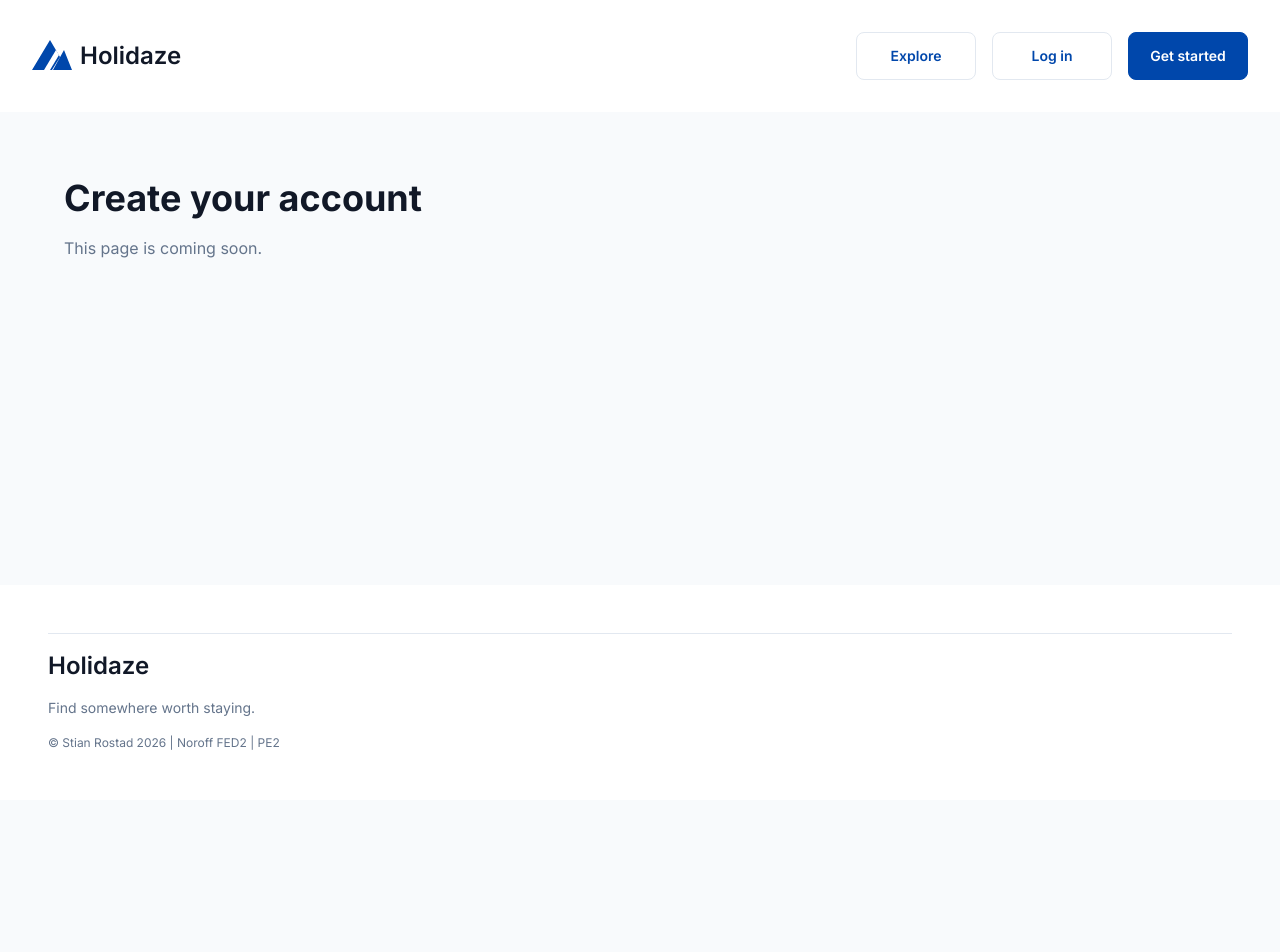
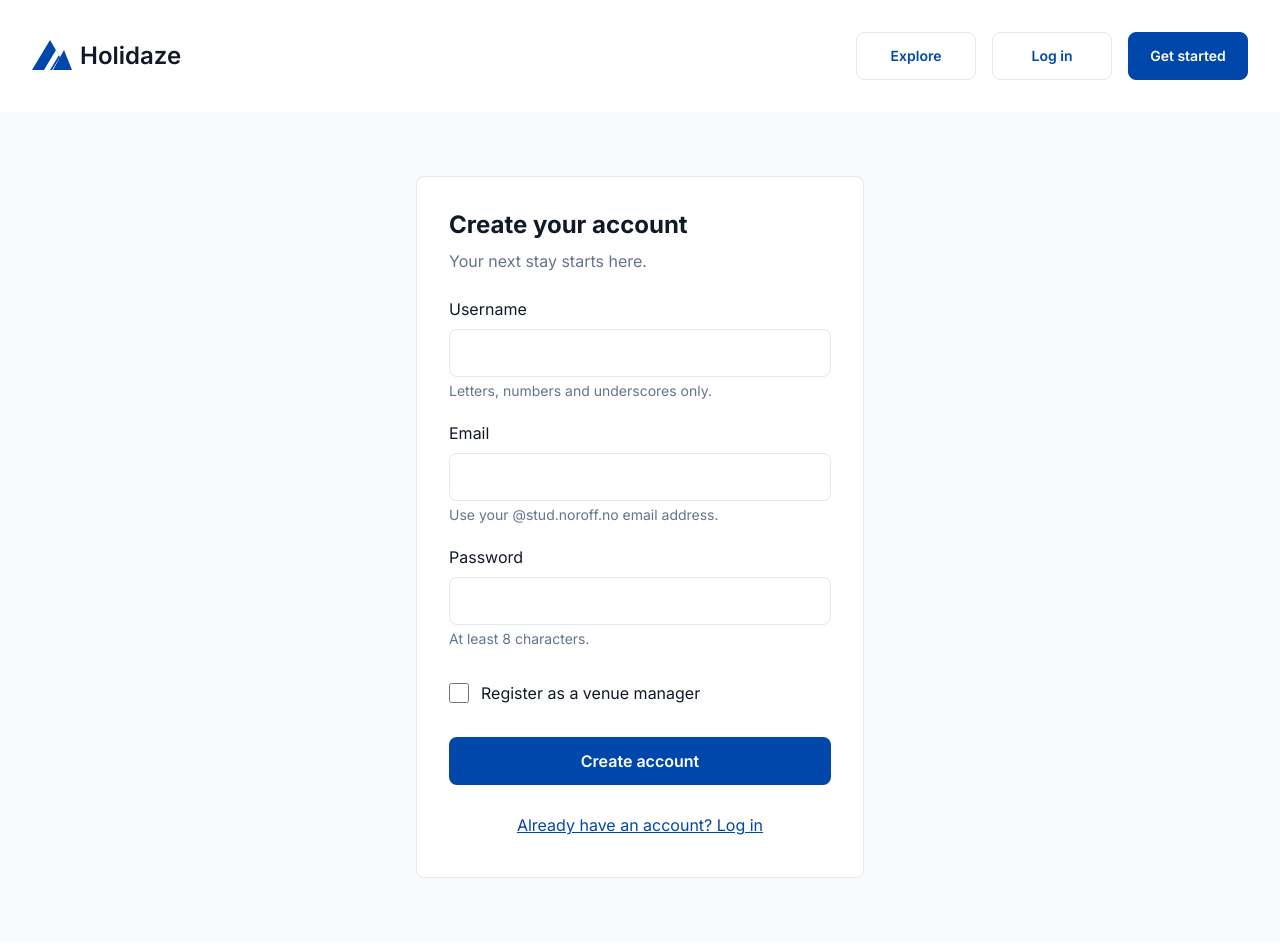
Before and after one commit to stiansame/fed2_pe2_holidaze, a React (Vite) app: page /register in a window 1280 px wide. Shown: the top 952 px of the page. Before the commit the page ends 800 px from the top, so only its background shows below. Built offline with nearby package versions, Linux system fonts and the light colour scheme.

Commit message:
m2/auth - registering og innlogging

```diff
--- a/src/App.jsx
+++ b/src/App.jsx
@@ -3,6 +3,8 @@ import Home from './pages/Home.jsx';
 import NotFound from './pages/NotFound.jsx';
 import ComingSoon from './pages/ComingSoon.jsx';
 import Layout from './components/layout/Layout.jsx';
+import AuthForm from './pages/AuthForm.jsx';
+import RequireAuth from './auth/RequireAuth.jsx';
 
 export default function App() {
   return (
@@ -10,8 +12,17 @@ export default function App() {
       <Route element={<Layout />}>
         <Route path="/" element={<Home />} />
         <Route path="/venues" element={<ComingSoon title="Explore venues" />} />
-        <Route path="/login" element={<ComingSoon title="Log in" />} />
-        <Route path="/register" element={<ComingSoon title="Create your account" />} />
+        <Route path="/login" element={<AuthForm key="login" />} />
+        <Route path="/register" element={<AuthForm key="register" register />} />
+        <Route element={<RequireAuth />}>
+          <Route path="/profile" element={<ComingSoon title="My profile" />} />
+          <Route path="/bookings" element={<ComingSoon title="My bookings" />} />
+        </Route>
+        <Route element={<RequireAuth manager />}>
+          <Route path="/manager" element={<ComingSoon title="Manager dashboard" />} />
+          <Route path="/manager/venues" element={<ComingSoon title="My venues" />} />
+          <Route path="/manager/venues/new" element={<ComingSoon title="Create venue" />} />
+        </Route>
         <Route path="*" element={<NotFound />} />
       </Route>
     </Routes>
--- /dev/null
+++ b/src/auth/AuthContext.js
@@ -0,0 +1,4 @@
+import { createContext, useContext } from 'react';
+
+export const AuthContext = createContext(null);
+export const useAuth = () => useContext(AuthContext);
--- /dev/null
+++ b/src/auth/AuthProvider.jsx
@@ -0,0 +1,52 @@
+import { useEffect, useState } from 'react';
+import { apiRequest } from '../api/client.js';
+import { AuthContext } from './AuthContext.js';
+import { readSession, SESSION_KEY, sessionExpiresAt } from './session.js';
+
+export default function AuthProvider({ children }) {
+  const [user, setUser] = useState(() => readSession(localStorage));
+  const [notice, setNotice] = useState('');
+
+  function logout(message = '') {
+    localStorage.removeItem(SESSION_KEY);
+    setUser(null);
+    setNotice(message);
+  }
+
+  async function login(credentials) {
+    const { data } = await apiRequest('auth/login', {
+      method: 'POST', query: { _holidaze: true }, body: credentials,
+    });
+    const session = {
+      name: data.name, email: data.email, venueManager: data.venueManager === true,
+      accessToken: data.accessToken,
+    };
+    localStorage.setItem(SESSION_KEY, JSON.stringify(session));
+    setNotice('');
+    setUser(session);
+    return session;
+  }
+
+  // Authenticated feature calls use this wrapper so a rejected token ends the session.
+  async function request(path, options = {}) {
+    try {
+      return await apiRequest(path, { ...options, token: user?.accessToken });
+    } catch (error) {
+      if (error.status === 401) logout('Your session has ended. Please log in again.');
+      throw error;
+    }
+  }
+
+  useEffect(() => {
+    if (!user) return;
+    const timer = setInterval(() => {
+      if (sessionExpiresAt(user) > Date.now()) return;
+      localStorage.removeItem(SESSION_KEY);
+      setUser(null);
+      setNotice('Your session has expired. Please log in again.');
+    }, 1000);
+    return () => clearInterval(timer);
+  }, [user]);
+
+  return <AuthContext.Provider value={{ user, notice, login, logout, request }}>{children}</AuthContext.Provider>;
+}
--- /dev/null
+++ b/src/auth/RequireAuth.jsx
@@ -0,0 +1,10 @@
+import { Navigate, Outlet, useLocation } from 'react-router-dom';
+import { useAuth } from './AuthContext.js';
+
+export default function RequireAuth({ manager = false }) {
+  const { user } = useAuth();
+  const location = useLocation();
+  if (!user) return <Navigate to="/login" state={{ from: location.pathname }} replace />;
+  if (manager && !user.venueManager) return <Navigate to="/profile" replace />;
+  return <Outlet />;
+}
--- /dev/null
+++ b/src/auth/session.js
@@ -0,0 +1,24 @@
+export const SESSION_KEY = 'holidaze-session';
+
+export function sessionExpiresAt(user) {
+  try {
+    const payload = user.accessToken.split('.')[1].replace(/-/g, '+').replace(/_/g, '/');
+    const claims = JSON.parse(atob(payload));
+    if (!claims || typeof claims !== 'object' || Array.isArray(claims)) return 0;
+    // JWT expiry is optional. Without exp, the API decides when the token is rejected.
+    if (!('exp' in claims)) return Infinity;
+    return Number.isFinite(claims.exp) ? claims.exp * 1000 : 0;
+  } catch {
+    return 0;
+  }
+}
+
+export function readSession(storage) {
+  try {
+    const user = JSON.parse(storage.getItem(SESSION_KEY));
+    return user && typeof user.name === 'string' && typeof user.venueManager === 'boolean'
+      && sessionExpiresAt(user) > Date.now() ? user : null;
+  } catch {
+    return null;
+  }
+}
--- a/src/components/layout/NavigationLinks.jsx
+++ b/src/components/layout/NavigationLinks.jsx
@@ -1,13 +1,22 @@
-import { NavLink } from 'react-router-dom';
+import { NavLink, useNavigate } from 'react-router-dom';
+import { useAuth } from '../../auth/AuthContext.js';
 
 export default function NavigationLinks({ mobile = false, onNavigate }) {
+  const { user, logout } = useAuth();
+  const navigate = useNavigate();
   const links = [
     { to: '/venues', label: mobile ? 'Explore venues' : 'Explore' },
-    { to: '/login', label: 'Log in' },
-    { to: '/register', label: mobile ? 'Create account' : 'Get started', primary: !mobile },
+    ...(user ? [
+      { to: '/bookings', label: 'My bookings' },
+      { to: '/profile', label: 'My profile' },
+      ...(user.venueManager ? [{ to: '/manager', label: 'Manager' }] : []),
+    ] : [
+      { to: '/login', label: 'Log in' },
+      { to: '/register', label: mobile ? 'Create account' : 'Get started', primary: !mobile },
+    ]),
   ];
 
-  return links.map(({ to, label, primary }) => (
+  return <>{links.map(({ to, label, primary }) => (
     <NavLink
       key={to}
       to={to}
@@ -16,5 +25,9 @@ export default function NavigationLinks({ mobile = false, onNavigate }) {
     >
       {label}
     </NavLink>
-  ));
+  ))}{user && <button type="button" className={`min-h-12 rounded-lg border border-border px-4 text-small font-semibold text-primary hover:bg-tint ${mobile ? 'w-full' : ''}`} onClick={() => {
+    logout();
+    onNavigate?.();
+    navigate('/', { replace: true });
+  }}>Log out</button>}</>;
 }
--- a/src/main.jsx
+++ b/src/main.jsx
@@ -2,12 +2,13 @@ import { StrictMode } from 'react';
 import { createRoot } from 'react-dom/client';
 import { BrowserRouter } from 'react-router-dom';
 import App from './App.jsx';
+import AuthProvider from './auth/AuthProvider.jsx';
 import './styles/index.css';
 
 createRoot(document.getElementById('root')).render(
   <StrictMode>
     <BrowserRouter>
-      <App />
+      <AuthProvider><App /></AuthProvider>
     </BrowserRouter>
   </StrictMode>,
 );
--- /dev/null
+++ b/src/pages/AuthForm.jsx
@@ -0,0 +1,94 @@
+import { useState } from 'react';
+import { Link, Navigate, useLocation, useNavigate } from 'react-router-dom';
+import { apiRequest } from '../api/client.js';
+import { useAuth } from '../auth/AuthContext.js';
+
+const inputClass = 'mt-2 min-h-12 w-full rounded-lg border border-border bg-surface px-3';
+
+export default function AuthForm({ register = false }) {
+  const { user, notice, login } = useAuth();
+  const navigate = useNavigate();
+  const location = useLocation();
+  const [pending, setPending] = useState(false);
+  const [error, setError] = useState('');
+  const [fieldErrors, setFieldErrors] = useState({});
+  const from = location.state?.from;
+  const destination = typeof from === 'string' && from.startsWith('/') && !from.startsWith('//')
+    ? from : '/profile';
+
+  if (user) return <Navigate to={destination} replace />;
+
+  async function submit(event) {
+    event.preventDefault();
+    if (pending) return;
+    const values = new FormData(event.currentTarget);
+    const credentials = { email: values.get('email').trim(), password: values.get('password') };
+    setPending(true);
+    setError('');
+    setFieldErrors({});
+    try {
+      if (register) {
+        await apiRequest('auth/register', {
+          method: 'POST', body: {
+            ...credentials, name: values.get('name').trim(),
+            venueManager: values.get('venueManager') === 'on',
+          },
+        });
+        navigate('/login', { replace: true, state: { from, registered: true } });
+      } else {
+        await login(credentials);
+        navigate(destination, { replace: true });
+      }
+    } catch (error) {
+      setError(error.message);
+      setFieldErrors(Object.fromEntries((error.errors ?? []).filter(item => item.path?.length).map(item => [item.path[0], item.message])));
+    } finally {
+      setPending(false);
+    }
+  }
+
+  return (
+    <section className="mx-auto max-w-md rounded-lg border border-border bg-surface p-6 md:p-8">
+      <h1 className="text-h3 font-bold">{register ? 'Create your account' : 'Welcome back'}</h1>
+      <p className="mt-2 text-muted">{register ? 'Your next stay starts here.' : 'Log in to manage your stays.'}</p>
+      {!register && (notice || location.state?.registered) && (
+        <p role="status" className="mt-4">{location.state?.registered ? 'Account created. You can now log in.' : notice}</p>
+      )}
+      <form onSubmit={submit} className="mt-6 space-y-5" onInput={event => event.target.setCustomValidity?.('')} onInvalid={event => {
+        const input = event.target;
+        const message = input.validity.valueMissing ? 'Please fill in this field.'
+          : input.name === 'email' ? 'Use a valid @stud.noroff.no email address.'
+          : input.name === 'name' ? 'Use letters, numbers and underscores only.'
+          : 'Use at least 8 characters.';
+        input.setCustomValidity(message);
+      }}>
+        {register && <label className="block">Username
+          <input name="name" required pattern="[a-zA-Z0-9_]+" autoComplete="username" aria-invalid={!!fieldErrors.name} aria-describedby={fieldErrors.name ? 'name-error' : undefined} title="Use letters, numbers and underscores only." className={inputClass} />
+          <span className="mt-1 block text-small text-muted">Letters, numbers and underscores only.</span>
+          {fieldErrors.name && <span id="name-error" className="block text-small text-danger">{fieldErrors.name}</span>}
+        </label>}
+        <label className="block">Email
+          <input name="email" type="email" required pattern="[^@\s]+@stud\.noroff\.no" autoComplete="email" aria-invalid={!!fieldErrors.email} aria-describedby={fieldErrors.email ? 'email-error' : undefined} title="Use your @stud.noroff.no email address." className={inputClass} />
+          <span className="mt-1 block text-small text-muted">Use your @stud.noroff.no email address.</span>
+          {fieldErrors.email && <span id="email-error" className="block text-small text-danger">{fieldErrors.email}</span>}
+        </label>
+        <label className="block">Password
+          <input name="password" type="password" required minLength={register ? 8 : undefined} autoComplete={register ? 'new-password' : 'current-password'} aria-invalid={!!fieldErrors.password} aria-describedby={fieldErrors.password ? 'password-error' : undefined} className={inputClass} />
+          {register && <span className="mt-1 block text-small text-muted">At least 8 characters.</span>}
+          {fieldErrors.password && <span id="password-error" className="block text-small text-danger">{fieldErrors.password}</span>}
+        </label>
+        {register && <label className="flex min-h-12 items-center gap-3">
+          <input name="venueManager" type="checkbox" className="size-5 accent-primary" />
+          Register as a venue manager
+        </label>}
+        {error && <p role="alert" className="whitespace-pre-line text-danger">{error}</p>}
+        <button disabled={pending} className="min-h-12 w-full rounded-lg bg-primary px-4 font-semibold text-surface hover:bg-primary-hover disabled:cursor-wait disabled:opacity-60">
+          {pending ? 'Please wait…' : register ? 'Create account' : 'Log in'}
+        </button>
+      </form>
+      <Link to={register ? '/login' : '/register'} state={{ from }} className="mt-5 block py-2 text-center text-primary underline">
+        {register ? 'Already have an account? Log in' : 'Create an account'}
+      </Link>
+    </section>
+  );
+}
```
Also changed, not shown: 2 other files (tests, documents, lock files or other folders).
